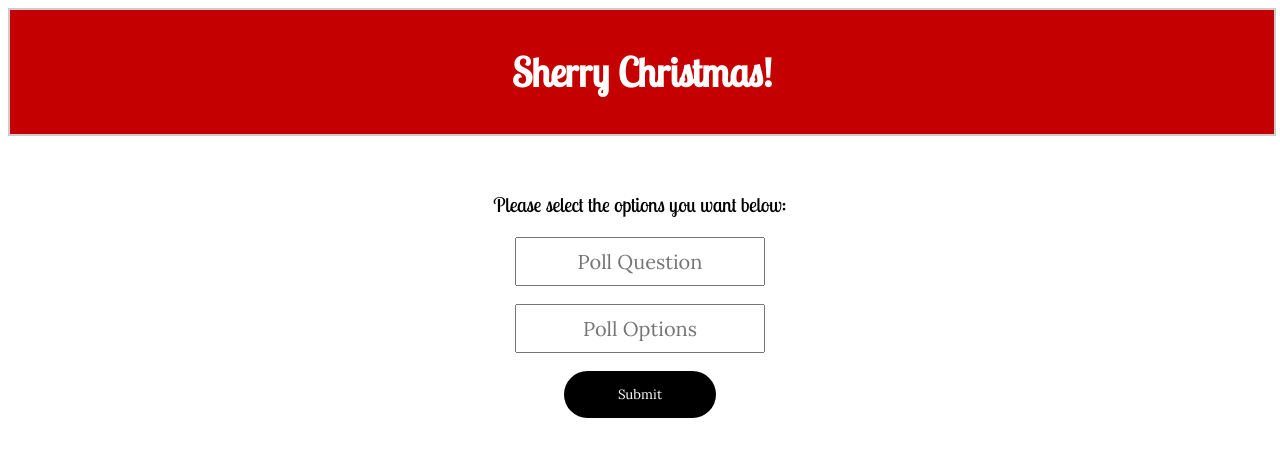
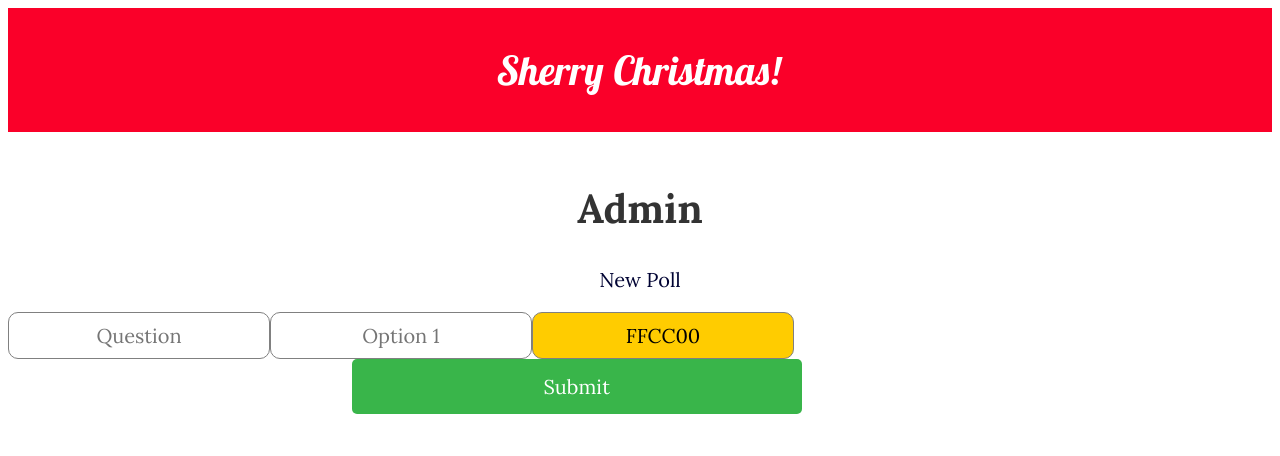
Before and after one commit to terminal-velocity/sherry-christmas-client, a plain HTML site: page admin.html in a window 1280 px wide. Drawn offline with Linux system fonts and the light colour scheme.

Commit message:
Admin Formatting

```diff
--- a/admin.html
+++ b/admin.html
@@ -2,6 +2,7 @@
 	<head>
 		<title>Sherry Christmas Client</title>
 		<link rel="stylesheet" type="text/css" href="styles.css">
+		<script src="js/jscolor.min.js"></script>
 
 	</head>
 
@@ -10,12 +11,37 @@
 			<h1>Sherry Christmas!</h1>
 		</div>
 		<br>
-		<br>
-		<p>Please select the options you want below:</p>
-		<input type="text" class="poll-question" name="poll-question" placeholder="Poll Question">
-		<br>
-		<input type="text" class="poll-options" name="poll-option" placeholder="Poll Options">
-		<br>
-		<button>Submit</button>
+		<h2>Admin</h2>
+		<p>New Poll</p>
+		<div id="field-container">
+			<input type="text" class="poll-question" name="poll-question" placeholder="Question">
+			<input type="text" name="poll-option" placeholder="Option 1">
+			<script src="jscolor.js"></script>
+				<!-- <div style="position:absolute; left:280px; top:10px;">
+				    toHEXString = <span id="hex-str"></span><br />
+				    toRGBString = <span id="rgb-str"></span><br />
+				    R, G, B = <span id="rgb"></span><br />
+				    H, S, V = <span id="hsv"></span>
+				</div> -->
+			<input class="jscolor {onFineChange:'update(this)'}" value="ffcc00">
+
+			<script>
+			function update(picker) {
+			    document.getElementById('hex-str').innerHTML = picker.toHEXString();
+			    document.getElementById('rgb-str').innerHTML = picker.toRGBString();
+
+			    document.getElementById('rgb').innerHTML =
+			        Math.round(picker.rgb[0]) + ', ' +
+			        Math.round(picker.rgb[1]) + ', ' +
+			        Math.round(picker.rgb[2]);
+
+			    document.getElementById('hsv').innerHTML =
+			        Math.round(picker.hsv[0]) + '&deg;, ' +
+			        Math.round(picker.hsv[1]) + '%, ' +
+			        Math.round(picker.hsv[2]) + '%';
+			}
+			</script>
+			<button>Submit</button>
+		</div>
 	</body>
 </html>
--- a/js/testing.js
+++ /dev/null
@@ -1 +0,0 @@
-testing.js
--- a/styles.css
+++ b/styles.css
@@ -1,8 +1,18 @@
-@import url(https://fonts.googleapis.com/css?family=Lora|Lobster+Two);
+@import url(https://fonts.googleapis.com/css?family=Lora:400,700|Lobster+Two:400,700italic);
+
 h1 {
 	font-family: 'Lobster Two', sans-serif;
+	font-weight: 700;
+	font-style: italic;
 	text-align: center;
 	color: #fff;
+	font-size: 250%;
+}
+
+h2 {
+	font-family: 'Lora', sans-serif;
+	text-align: center;
+	color: #333;
 	font-size: 250%;
 }
 
@@ -11,8 +21,7 @@ h1 {
 	width: 100%;
 	padding-top: 10px;
 	padding-bottom: 10px;
-	background: #C40000;
-	border: 2px solid #ccc;
+	background: #FA0029;
 	width: 100%;
 	margin: 0px auto;
 }
@@ -22,20 +31,21 @@ div {
 }
 
 p, input {
-	font-family: 'Lobster Two', sans-serif;
+	font-family: 'Lora', sans-serif;
 	font-size: 20px;
 	text-align: center;
+	color: 333;
 }
 
 input {
 	margin: 0 auto ;
 	font-family: 'Lora', sans-serif;
 	text-align: center;
-	width: 90%;
-	max-width: 250px;
+	float: left;
 	padding-top: 10px;
 	padding-bottom: 10px;
-	display: block;
+	border: 1px solid grey;
+	border-radius: 10px;
 }
 
 .vote_button {
@@ -49,17 +59,28 @@ input {
 	background-color: #000;
 	color: #fff;
 }
+
+#field-container {
+	width: 90%;
+	vertical-align: center;
+}
+
 button {
 	margin: 0 auto ;
 	display: block;
 	font-family: 'Lora', sans-serif;
 	text-align: center;
-	width: 12%;
-	max-width: 300px;
+	width: 90%;
+	max-width: 450px;
 	padding-top: 15px;
 	padding-bottom: 15px;
-	background-color: #000;
-	color: #fff;
-	border: #C40000 2px;
-	border-radius: 25px;
+	background-color: #39B54A;
+	color: white;
+	border: #39B54A 2px;
+	border-radius: 5px;
+	font-size: 20px;
 }
+
+button:hover {
+	background-color: #63B54A;
+}
```
Also changed, not shown: js/testing.html (deleted, +0 -35 lines), snippets/colourPicker.html (deleted, +0 -27 lines), js/jscolor.min.js (renamed from snippets/jscolor.min.js), 1 other file.
